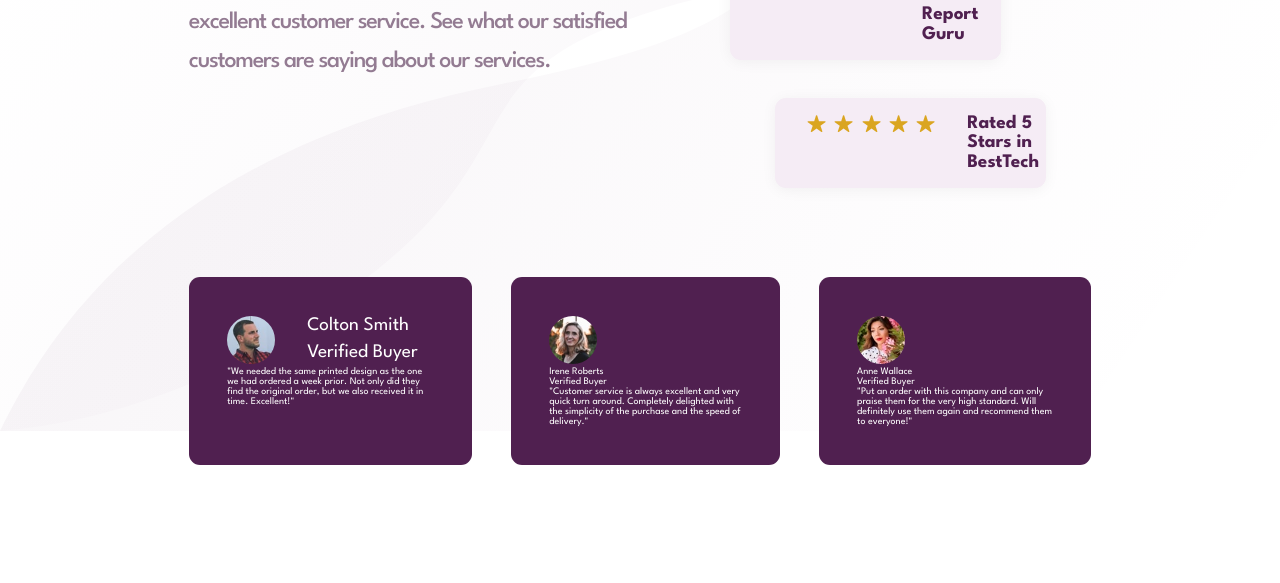
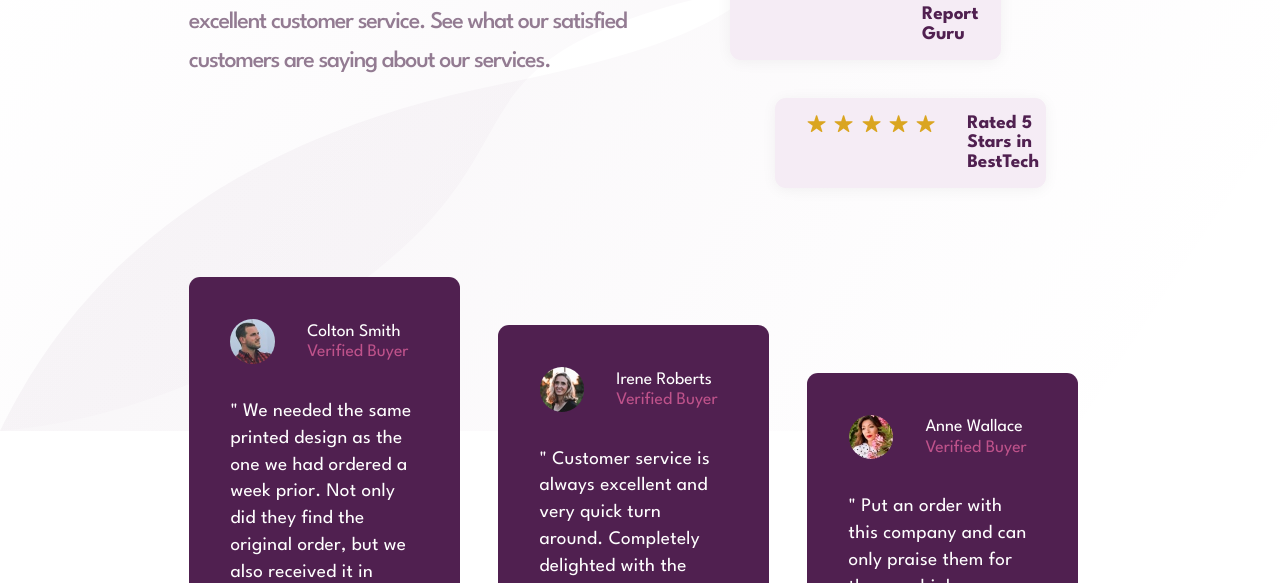
Before and after one commit to mahmoudfouadweb/05--social-proof-section-master, a plain HTML site: page index.html in a window 1280 px wide. Shown: the part 369-952 px from the top of the page. Drawn offline with nearby package versions, Linux system fonts and the light colour scheme.

Commit message:
all done

```diff
--- a/index.html
+++ b/index.html
@@ -25,7 +25,7 @@
   <body>
     <section class="testimonials-section">
       <div class="container">
-        <div class="testimonials-heading-box grid grid-2--col">
+        <div class="testimonials-heading-box grid grid-3--col">
           <div class="testimonials-heading">
             <h1 class="heading">10,000+ of our users love our products.</h1>
             <p class="heading-text">
@@ -69,7 +69,7 @@
           <div class="customer-reviews-box">
             <!-- user 1 -->
 
-            <div class="review-box">
+            <div class="review-box one">
               <div class="user-heading flex">
                 <div class="img-box">
                   <img class="img" src="./images/image-colton.jpg" alt="" />
@@ -80,39 +80,47 @@
                 </div>
               </div>
               <blockquote class="user-text">
-                "We needed the same printed design as the one we had ordered a
+                " We needed the same printed design as the one we had ordered a
                 week prior. Not only did they find the original order, but we
-                also received it in time. Excellent!"
+                also received it in time. Excellent! "
               </blockquote>
             </div>
 
             <!-- user 2 -->
 
-            <div class="review-box">
+            <div class="review-box two">
+              <div class="user-heading flex">
                 <div class="img-box">
                   <img class="img" src="./images/image-irene.jpg" alt="" />
                 </div>
+                <div class="user-box flex">
                   <p class="user-name">Irene Roberts</p>
                   <p class="user-title">Verified Buyer</p>
+                </div>
+              </div>
               <blockquote class="user-text">
-                "Customer service is always excellent and very quick turn
+                " Customer service is always excellent and very quick turn
                 around. Completely delighted with the simplicity of the purchase
-                and the speed of delivery."
+                and the speed of delivery. "
               </blockquote>
             </div>
 
             <!-- user 3 -->
 
-            <div class="review-box">
+            <div class="review-box three">
+              <div class="user-heading flex">
                 <div class="img-box">
                   <img class="img" src="./images/image-anne.jpg" alt="" />
                 </div>
+                <div class="user-box flex">
                   <p class="user-name">Anne Wallace</p>
                   <p class="user-title">Verified Buyer</p>
+                </div>
+              </div>
               <blockquote class="user-text">
-                "Put an order with this company and can only praise them for the
-                very high standard. Will definitely use them again and recommend
-                them to everyone!"
+                " Put an order with this company and can only praise them for
+                the very high standard. Will definitely use them again and
+                recommend them to everyone! "
               </blockquote>
             </div>
           </div>
--- a/style.css
+++ b/style.css
@@ -31,6 +31,9 @@ body {
   row-gap: 2.8rem;
 }
 
+.testimonials-heading {
+  grid-column: 3 span;
+}
 .heading {
   font-size: 3.6rem;
   font-weight: 700;
@@ -53,6 +56,7 @@ body {
   flex-direction: column;
   gap: 2.4rem;
   padding: 2.8rem;
+  grid-column: 3 span;
 }
 
 /**************************/
@@ -110,25 +114,55 @@ body {
 }
 
 .review-box {
+  display: flex;
+  width: 30%;
+  flex-direction: column;
+  gap: 2rem;
   background-color: #502050;
   border-radius: 11px;
-  padding: 2.4rem;
+  padding: 2.6rem;
   color: hsl(0, 0%, 100%);
+}
+
+.user-heading flex {
+  margin-bottom: 3rem;
 }
 
 .user-box {
   flex-direction: column;
-  gap: 0.5rem;
-  font-size: 1.2rem;
+  gap: 0.2rem;
+  font-size: 1.1rem;
+  align-self: center;
+}
+
+.user-title {
+  color: hsla(333, 80%, 67%, 0.7);
 }
 
 .user-heading {
   gap: 2rem;
 }
 
+.user-text {
+  font-size: 1.2rem;
+  line-height: 1.4;
+  letter-spacing: 0.3px;
+}
+
 .img {
   border-radius: 50%;
-  width: 3rem;
+  width: 2.8rem;
+  align-items: center;
+}
+
+.one {
+  align-self: start;
+}
+.two {
+  align-self: center;
+}
+.three {
+  align-self: end;
 }
 /**************************/
 /* GENERAL  STYLES */
@@ -137,8 +171,9 @@ body {
   display: grid;
 }
 
-.grid-2--col {
-  grid-template-columns: repeat(2, 1fr);
+.grid-3--col {
+  grid-template-columns: repeat(6, 1fr);
+  grid-template-rows: 1fr 1fr;
 }
 
 .flex {
```
Lines whose indentation alone changed are shown as unchanged.
